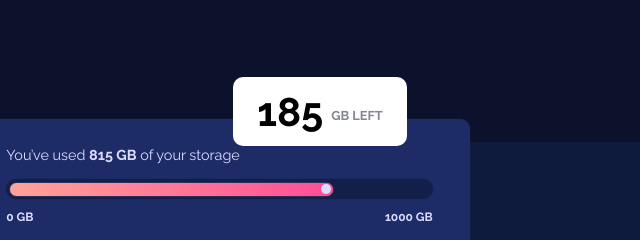
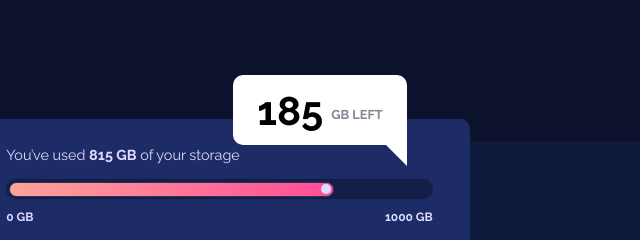
Before and after one commit to SUS137/fylo-data-storage-component-master, a plain HTML site: page index.html in a window 1280 px wide. Shown: the part 238-478 px from the top of the page, 608-1248 px from the left. Drawn offline with Linux system fonts and the light colour scheme.

Commit message:
Add files via upload

```diff
--- a/styles.css
+++ b/styles.css
@@ -219,12 +219,25 @@ body{
         background-color: white;
         padding:0.7rem 1.5rem;
         border-radius:10px;
-        margin-top:-6.3rem;
-        position: absolute;
+        margin-top:-6.5rem;
+        position:absolute;
         margin-left: 45%;
       }
 
+      .footer::after{
+        content: "";
+        position: absolute;
+        top: 88%;
+        right:0%;
+        margin-left: -9px;
+        border-width: 30px;
+        border-right-width: 0px;
+        border-style: solid;
 
+        border-color:  white transparent transparent transparent;
+        transition: rotate(-1deg);
+
+      }
 
 
       .second-title{
```
